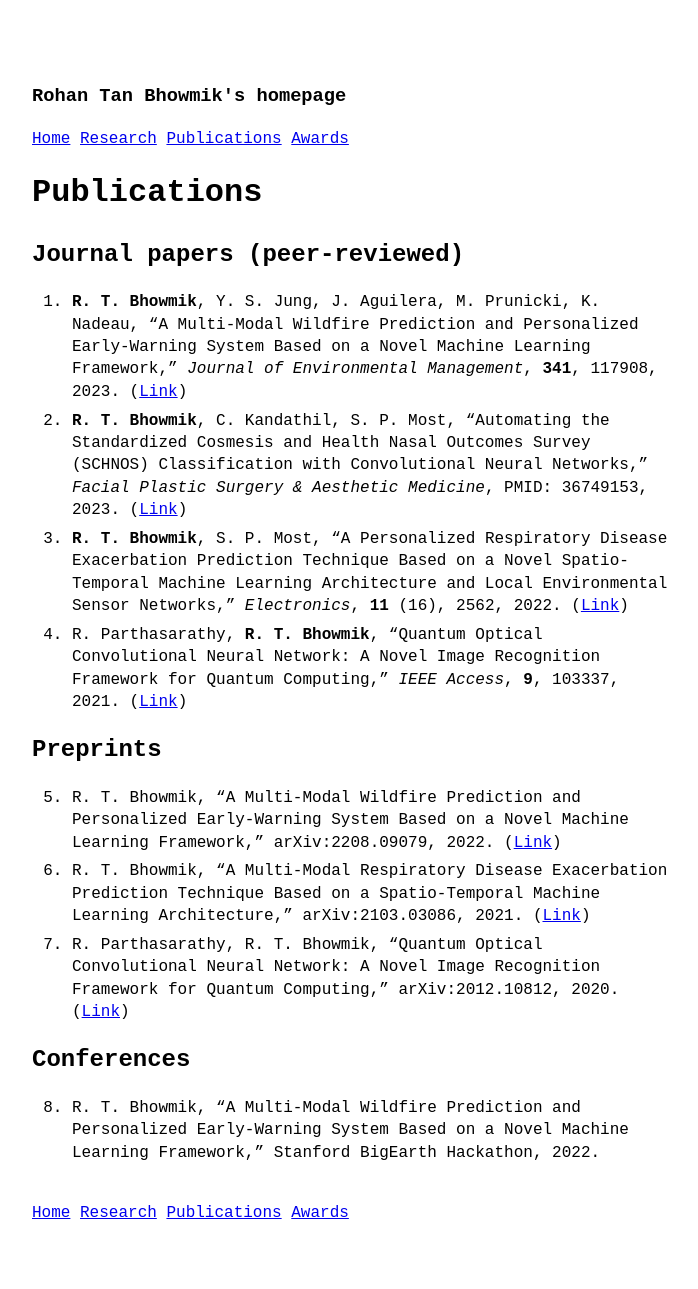
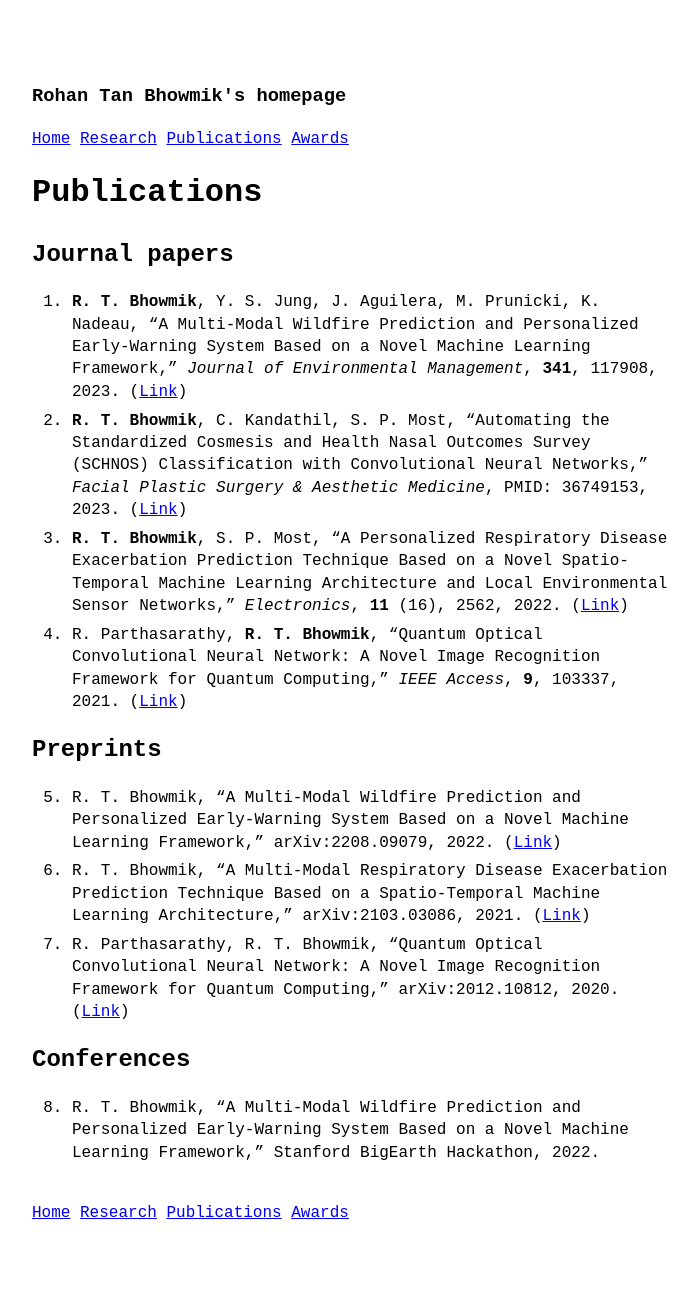
Before and after one commit to rohan-tan-bhowmik/rohan-tan-bhowmik.github.io, a Jekyll site: the page built from publications.md, in a window 1280 px wide. Shown: the whole page, without its empty margins (288-986 px from the left). Built offline with Jekyll 4.4.1, drawn with Linux system fonts in a browser that asks for light colours.

Commit message:
Update publications.md

```diff
--- a/publications.md
+++ b/publications.md
@@ -3,7 +3,7 @@ layout: page
 title: Publications
 ---
 
-<h2>Journal papers (peer-reviewed)</h2>
+<h2>Journal papers</h2>
 
 <ol>
 <li><b>R. T. Bhowmik</b>, Y. S. Jung, J. Aguilera, M. Prunicki, K. Nadeau, “A Multi-Modal Wildfire Prediction and Personalized Early-Warning System Based on a Novel Machine Learning Framework,” <i>Journal of Environmental Management</i>, <b>341</b>, 117908, 2023. (<a target="_blank" href='https://doi.org/10.1016/j.jenvman.2023.117908'>Link</a>)</li>
```
